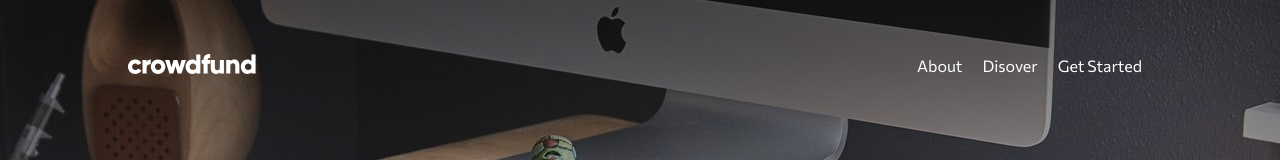
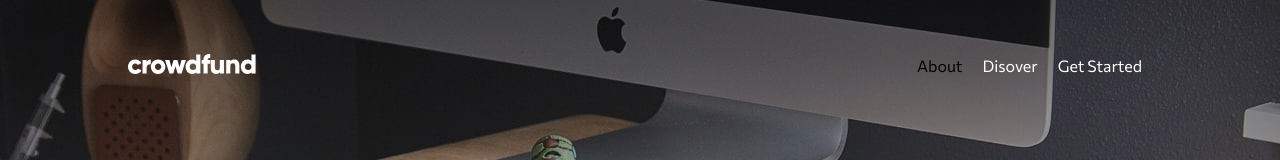
Before and after one commit to GutuGaluppo/crowdfunding_frontend_mentor, a React (Create React App) app: page / in a window 1280 px wide. In both pictures the pointer is over the link "About". Shown: the top 160 px of the page. Built offline with nearby package versions, Linux system fonts and the light colour scheme.

Commit message:
added hover color navbar

```diff
--- a/src/Navbar/navbar.css
+++ b/src/Navbar/navbar.css
@@ -14,11 +14,11 @@
 	position: relative;
 }
 .hero::before {
-	content: '';
+	content: "";
 	position: absolute;
 	top: 0;
 	left: 0;
-	background:  linear-gradient(to bottom, rgba(0, 0, 0, .6), transparent);
+	background: linear-gradient(to bottom, rgba(0, 0, 0, 0.6), transparent);
 	height: 100%;
 	width: 100%;
 }
@@ -48,3 +48,7 @@ nav ul li a {
 	color: #fff;
 	font-weight: 400;
 }
+
+nav ul li a:hover {
+	color: var(--darkCyan);
+}
```
